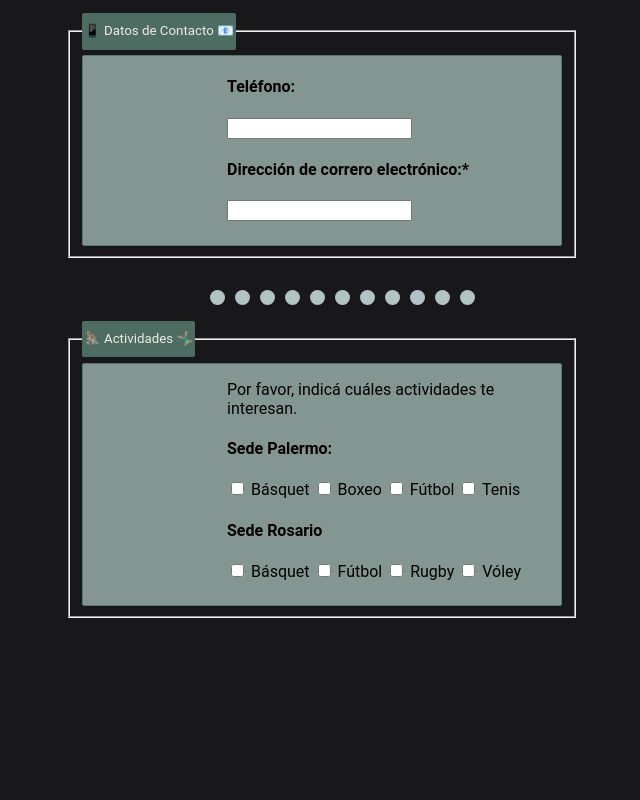
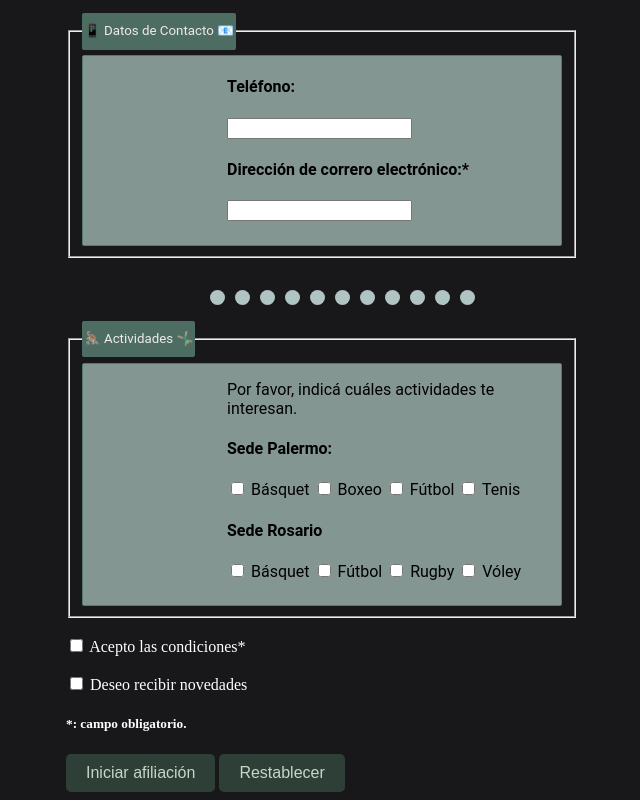
Before and after one commit to nahuelferro/tp6, a plain HTML site: page index.html in a window 1280 px wide. Shown: the part 750-1550 px from the top of the page, without its empty margins (318-958 px from the left). Before the commit the page ends 1376 px from the top, so only its background shows below. Drawn offline with Linux system fonts and the light colour scheme.

Commit message:
pagina principal 90%

```diff
--- a/css/estilos.css
+++ b/css/estilos.css
@@ -66,3 +66,31 @@ div {
     background-color: #b0c4c4;
     border-radius: 50%;
 }
+
+
+h5 {
+        color: white;
+}
+
+
+button  {
+            /* background-color: #2B3D37;
+            border-top-left-radius: 4px ;
+            border-top-right-radius: 4px;
+            border-bottom-right-radius: 4px;
+            border-bottom-left-radius: 4px;
+            font-family: 'Roboto', sans-serif;
+            font-size:small;
+            padding: 10px;
+            color: #EEEAE6; */
+
+            background-color: #2d3f37; /* Color de fondo */
+            color: #c8d6c7; /* Color del texto */
+            border: none; /* Sin borde */
+            padding: 10px 20px; /* Espaciado interno */
+            font-size: 16px; /* Tamaño del texto */
+            cursor: pointer; /* Cursor tipo botón */
+            border-radius: 5px; /* Bordes redondeados */
+
+
+}
--- a/index.html
+++ b/index.html
@@ -139,36 +139,52 @@
 
         <h4> Sede Palermo:</h4>
 
-        <input type="checkbox" name="Básquet" id="Básquet" value="Básquet"> Básquet
-        <label for="Básquet"></label>
+        <input type="checkbox" id="Basquet" >
+        <label for="Basquet">Básquet</label>
 
-        <label for="Boxeo"></label>
-        <input type="checkbox" name="Boxeo" id="Boxeo" value="Boxeo"> Boxeo
+        <input type="checkbox"   id="Boxeo" >
+        <label for="Boxeo">Boxeo</label>
 
-        <label for="Fútbol"></label>
-        <input type="checkbox" name="Fútbol" id="Fútbol" value="Fútbol"> Fútbol
+        <input type="checkbox"   id="Futbol" >
+        <label for="Futbol">Fútbol</label>
 
-        <label for="Tenis"></label>
-        <input type="checkbox" name="Tenis" id="Tenis" value="Tenis"> Tenis
+        <input type="checkbox"  id="Tenis" >
+        <label for="Tenis">Tenis</label>
 
 
         <h4> Sede Rosario</h4>
 
-        <label for="Básquet"></label>
-        <input type="checkbox" name="Básquet" id="Básquet" value="Básquet"> Básquet
+        <input type="checkbox"   id="Básquet" >
+        <label for="Básquet">Básquet</label>
 
-        <label for="Fútbol"></label>
-        <input type="checkbox" name="Fútbol" id="Fútbol" value="Fútbol"> Fútbol
+        <input type="checkbox"   id="Fútbol" >
+        <label for="Fútbol">Fútbol</label>
 
-        <label for="Rugby"></label>
-        <input type="checkbox" name="Rugby" id="Rugby" value="Rugby"> Rugby
+        <input type="checkbox"  id="Rugby" >
+        <label for="Rugby">Rugby</label>
 
-        <label for="Vóley"></label>
-        <input type="checkbox" name="Vóley" id="Vóley" value="Vóley"> Vóley
+        <input type="checkbox"   id="Vóley" >
+        <label for="Vóley">Vóley</label>
 
     </div>
 </fieldset>
 
+<br>
+
+
+    <input type="checkbox"  id="acepto">
+<label for="acepto" style="color: white;">Acepto las condiciones*</label>
+<br><br>
+<input type="checkbox"  id="si">
+<label for="si" style="color: white;">Deseo recibir novedades</label>
+
+
+<h5><strong> *: campo obligatorio.</strong></h5>
+
+
+<button> Iniciar afiliación</button>
+<button>Restablecer</button>
+
 
 </body>
 </html>
```
